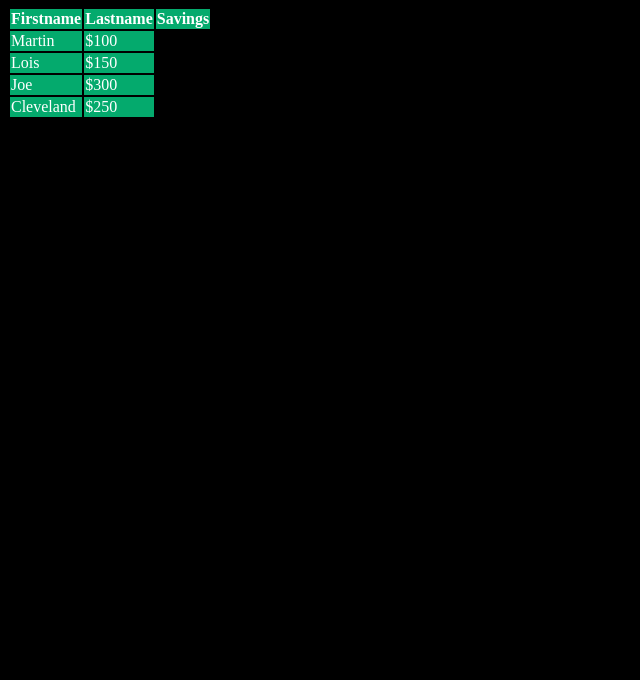
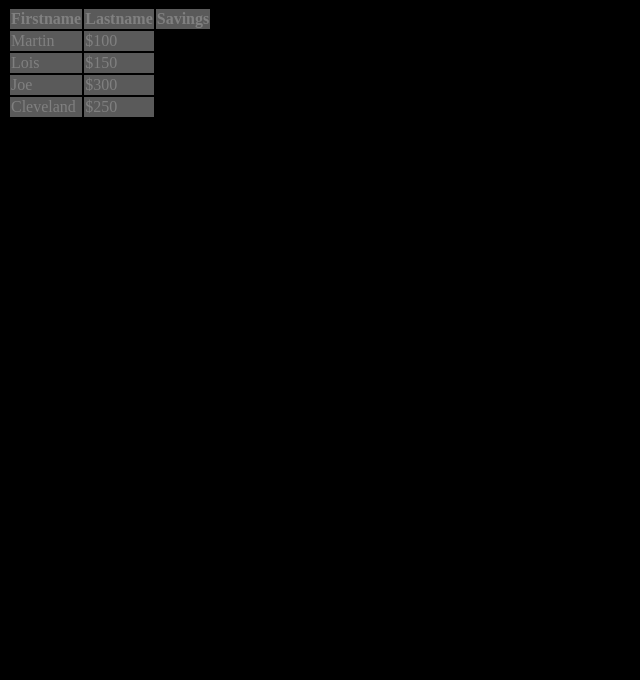
Before and after one commit to gregslawnmowingservices/NHD, a plain HTML site: page index.html in a window 1280 px wide. Shown: the part 120-800 px from the top of the page, without its empty margins (0-640 px from the left). Drawn offline with Linux system fonts and the light colour scheme.

Commit message:
Update styles.css

```diff
--- a/styles.css
+++ b/styles.css
@@ -1,10 +1,8 @@
 tr {
-  background-color: #04AA6D;
-  color: white;
+  background-color: #5a5a5a;
 }
 th {
-  background-color: #04AA6D;
-  color: white;
+  background-color: #5a5a5a;
 }
 body {
   color: grey;
```
